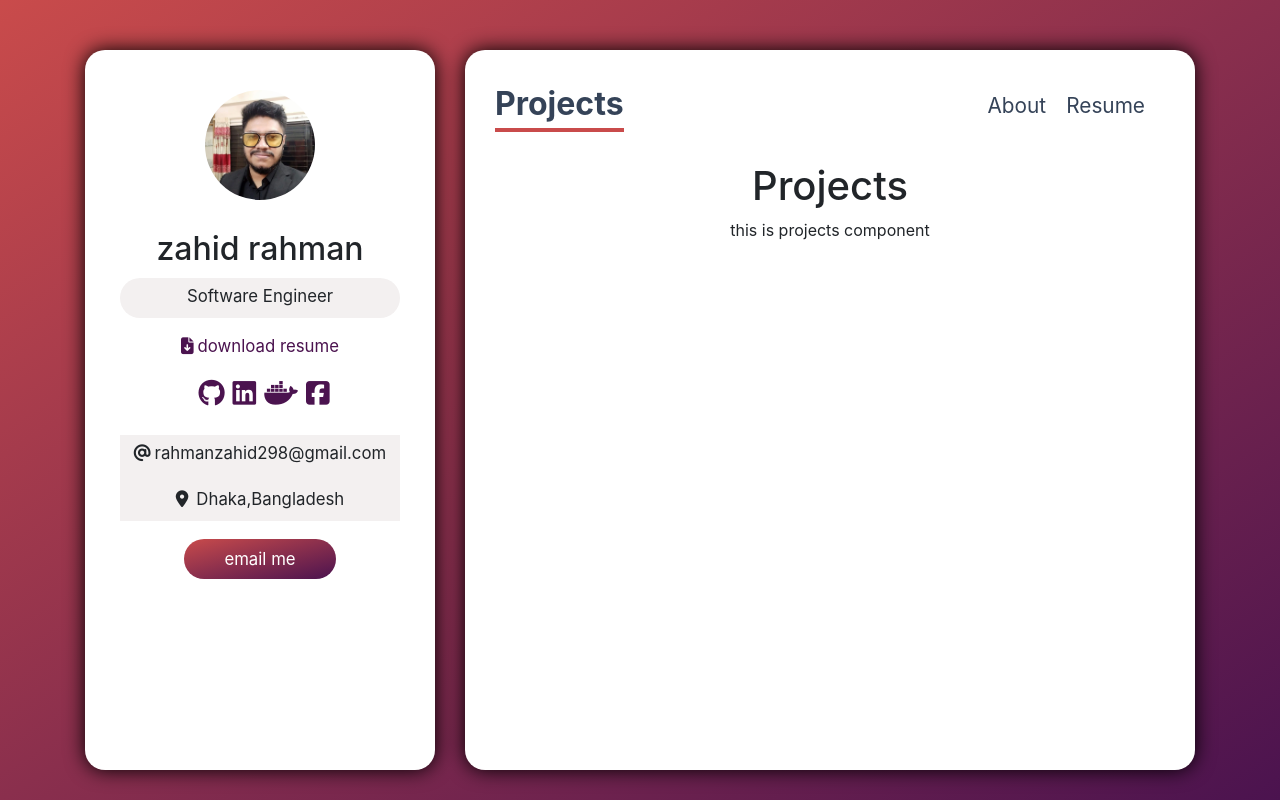
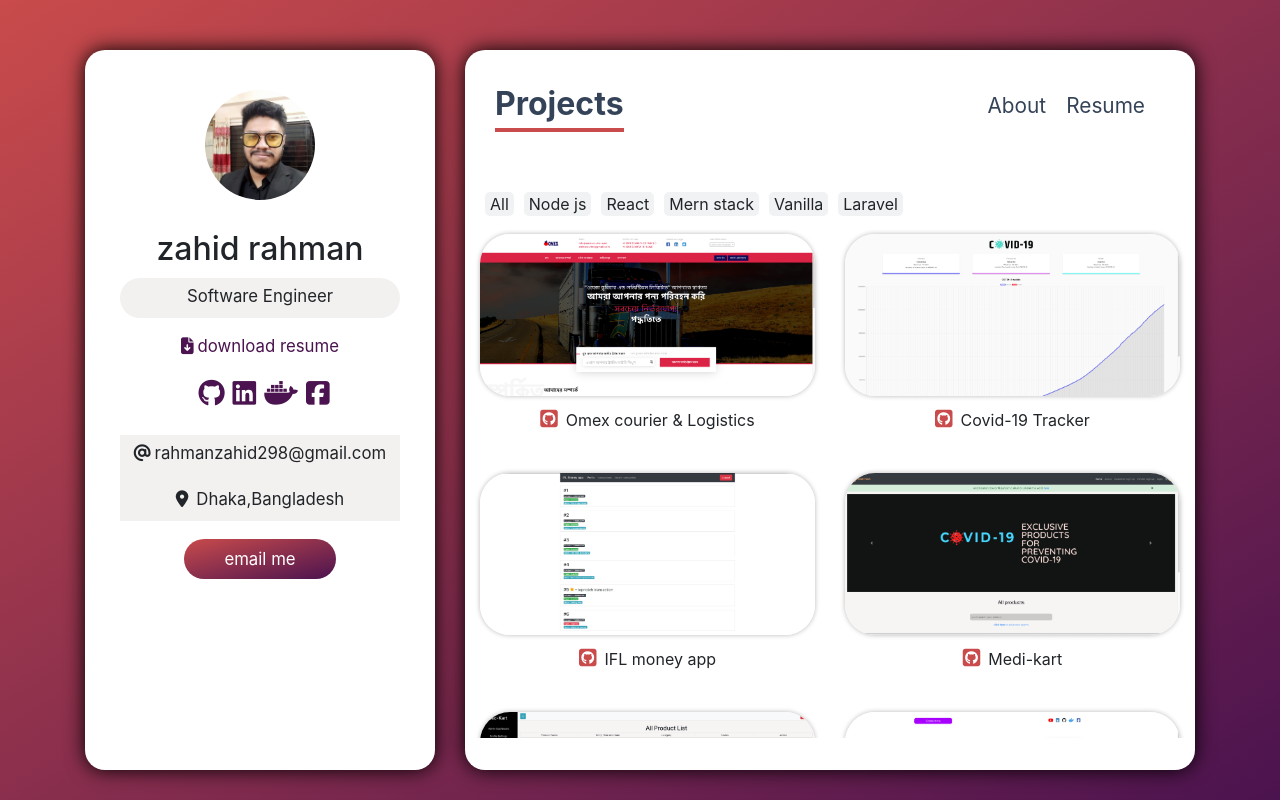
Before and after one commit to zahid-rahman/zahid-rahman, a React (Create React App) app: page /projects in a window 1280 px wide. Built offline with nearby package versions, Linux system fonts and the light colour scheme.

Commit message:
FIX:added project details functionality

```diff
--- a/package.json
+++ b/package.json
@@ -6,6 +6,7 @@
     "@testing-library/jest-dom": "^5.11.9",
     "@testing-library/react": "^11.2.5",
     "@testing-library/user-event": "^12.6.3",
+    "framer-motion": "^3.3.0",
     "react": "^17.0.1",
     "react-dom": "^17.0.1",
     "react-scripts": "4.0.2",
--- a/src/App.css
+++ b/src/App.css
@@ -5,6 +5,14 @@
 body{
   background-image: linear-gradient(to right bottom,#c94b4b,#4b134f);
   background-attachment: fixed;
+}
+
+::-webkit-scrollbar {
+  width: 10px;
+}
+
+::-webkit-scrollbar-thumb {
+  background-image: linear-gradient(to right bottom,#c94b4b,#4b134f);
 }
 
 .appSidebar {
@@ -220,6 +228,56 @@ body{
   text-align:left;
 }
 
+/* projects component design */
+
+.projectContainer {
+  height: 72vh;
+  padding-top: 30px;
+  overflow-y: auto;
+}
+
+.projectCardWrapper {
+  margin: 10px 0 20px 0;
+  width: 100%;
+  height: 100%;
+  min-height: 160px;
+}
+
+.projectCardImage {
+  width: 100%;
+  height: 70%;
+  border-radius: 30px;
+  box-shadow: 0 0 5px rgb(187, 183, 183);
+  transition: transform 0.3s linear;
+}
+
+.projectTitle {
+  margin:5px 0px;
+}
+
+.githubIcon {
+  font-size: 20px;
+  color:#c94b4b;
+}
+
+.projectCardImage:hover {
+  transform: scale(1.05);
+}
+
+
+.projectNavbar {
+  display: flex;
+}
+
+.projectNavbar>div {
+  margin:0 5px;
+  font-size: 1rem;
+  cursor: pointer;
+  background-color: #f1f2f3;
+  padding:0px 5px;
+  border-radius: 5px;
+}
+
 @media screen and (max-width:1199px) {
   .contact {
     width: 90%;
--- /dev/null
+++ b/src/components/ProjectCard.jsx
@@ -0,0 +1,21 @@
+import React from 'react'
+
+const ProjectCard = ({value:{name,image,deployedLink,githubLink,category}}) => {
+    return (
+        <div className="col-md-6 col-lg-6 col-xl-6 col-sm-12 col-12 mt-2">
+            <div className="projectCardWrapper">
+                <a href={deployedLink} target="_blank">
+                    <img src={image} alt={name} className="projectCardImage" />
+                </a>
+                <div className="projectTitle">
+                    <a href={githubLink}>
+                        <i class="fab fa-github-square mr-2 mt-2 githubIcon"></i>
+                    </a>
+                    {name}
+                </div>
+            </div>
+        </div>
+    )
+};
+
+export default ProjectCard;
--- a/src/components/Projects.jsx
+++ b/src/components/Projects.jsx
@@ -1,10 +1,32 @@
-import React from 'react'
+import React, { useState } from 'react'
+import projectData from '../json/projectDetails'
+import ProjectCard from './ProjectCard';
 
 const Projects = () => {
+    const [projects,setProjects] = useState(projectData)
+
+    const filterCategoryAction = (category) => {
+        const filteredProjectData = projectData.filter(project => project.category.includes(category))
+        setProjects(filteredProjectData)
+    }
+
+    const projectDetailsCard = projects.map((projectDetails,index) => {
+        return <ProjectCard key={index} value={projectDetails}></ProjectCard>
+    })
+
     return (
-        <div>
-            <h1>Projects</h1>
-            <p>this is projects component</p>
+        <div className="container projectContainer">
+            <div className="projectNavbar">
+                <div onClick={() => setProjects(projectData)} >All</div>
+                <div onClick={() => filterCategoryAction('nodejs')}>Node js</div>
+                <div onClick={() => filterCategoryAction('reactjs')}>React</div>
+                <div onClick={() => filterCategoryAction('mern_stack')}>Mern stack</div>
+                <div onClick={() => filterCategoryAction('vanilla')}>Vanilla</div>
+                <div onClick={() => filterCategoryAction('laravel')}>Laravel</div>
+            </div>
+            <div className="row">
+                {projectDetailsCard}
+            </div>
         </div>
     )
 };
--- a/src/json/otherSkills.json
+++ b/src/json/otherSkills.json
@@ -12,12 +12,12 @@
     {
         "icon": "fas fa-user-cog",
         "title": "DevOps",
-        "level": "60"
+        "level": "65"
     },
     {
         "icon": "fas fa-file-code",
         "title": "Mern stack",
-        "level": "85"
+        "level": "70"
     },
     {
         "icon": "fas fa-server",
--- /dev/null
+++ b/src/json/projectDetails.js
@@ -0,0 +1,85 @@
+import medikart from '../assets/images/medikart.png'
+import moneyapp from '../assets/images/moneyapp_transactions.png'
+import eleckart from '../assets/images/Eleckart.png'
+import omex from '../assets/images/omexcourier.png'
+import jsproject from '../assets/images/jsproject.png'
+import todoapp from '../assets/images/todoapp.png'
+import facedeptectapp from '../assets/images/facedetectapp.png'
+import webdesign from '../assets/images/webdesign.png'
+import devapp from '../assets/images/devapp.png'
+import covidapp from '../assets/images/covidtrackerapp.png'
+
+const projectDetails = [
+    {
+        "name":"Omex courier & Logistics",
+        "image":omex,
+        "deployedLink":"https://omexcourier.com",
+        "githubLink":"#",
+        "category":['nodejs']
+    },
+    {
+        "name":"Covid-19 Tracker",
+        "image":covidapp,
+        "deployedLink":"https://covid-webapp.netlify.app/",
+        "githubLink":"https://github.com/zahid-rahman/covid-app",
+        "category":['reactjs']
+    },
+    {
+        "name":"IFL money app",
+        "image":moneyapp,
+        "deployedLink":"#",
+        "githubLink":"https://github.com/zahid-rahman/money-transaction",
+        "category":['reactjs','mern_stack']
+    },
+    {
+        "name":"Medi-kart",
+        "image":medikart,
+        "deployedLink":"#",
+        "githubLink":"#",
+        "category":['reactjs','nodejs']
+    },
+    {
+        "name":"Eleckart onlineshop",
+        "image":eleckart,
+        "deployedLink":"#",
+        "githubLink":"https://github.com/zahid-rahman/eleckart",
+        "category":['laravel']
+    },
+    {
+        "name":"Personal dev site",
+        "image":devapp,
+        "deployedLink":"https://zahid-rahman-portfolio.netlify.app/",
+        "githubLink":"https://github.com/zahid-rahman/zahid-rahman",
+        "category":['vanilla']
+    },
+    {
+        "name":"Js project",
+        "image":jsproject,
+        "deployedLink":"https://js-project.netlify.app/",
+        "githubLink":"https://github.com/zahid-rahman/js-small-projects",
+        "category":['valilla']
+    },
+    {
+        "name":"Face Detect app",
+        "image":facedeptectapp,
+        "deployedLink":"https://js-project.netlify.app/face-detect-app/",
+        "githubLink":"https://github.com/zahid-rahman/js-small-projects/tree/master/face-detect-app",
+        "category":['vanilla']
+    },
+    {
+        "name":"To do app",
+        "image":todoapp,
+        "deployedLink":"https://js-project.netlify.app/todo-app/",
+        "githubLink":"https://github.com/zahid-rahman/js-small-projects/tree/master/todo-app",
+        "category":['vanilla']
+    },
+    {
+        "name":"Webdesign",
+        "image":webdesign,
+        "deployedLink":"https://js-project.netlify.app/todo-app/",
+        "githubLink":"https://zahid-rahman.github.io/psd-to-html/impressionist/",
+        "category":['vanilla']
+    }
+]
+
+export default projectDetails
```
Also changed, not shown: 1 other file (tests, documents, lock files or other folders).
